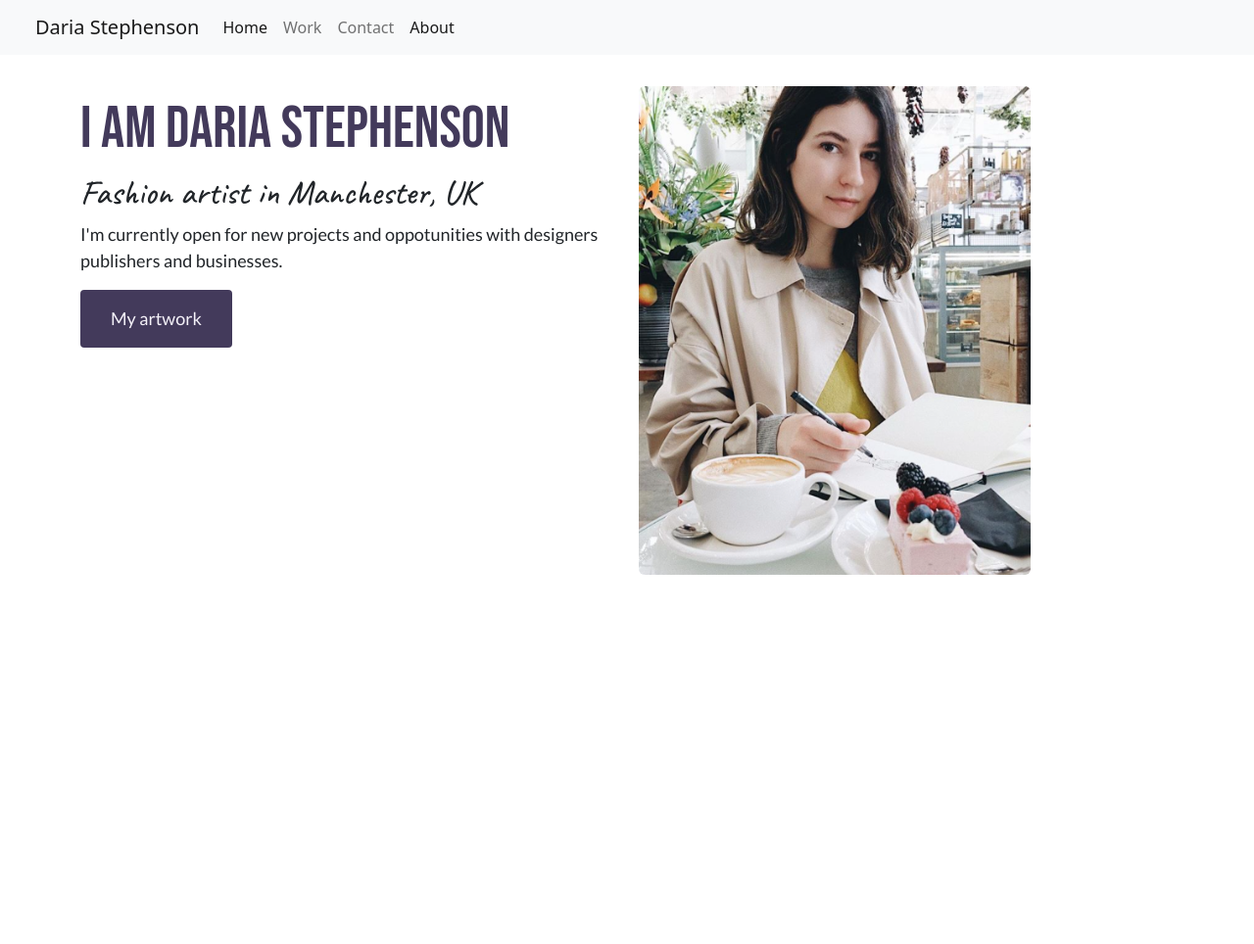
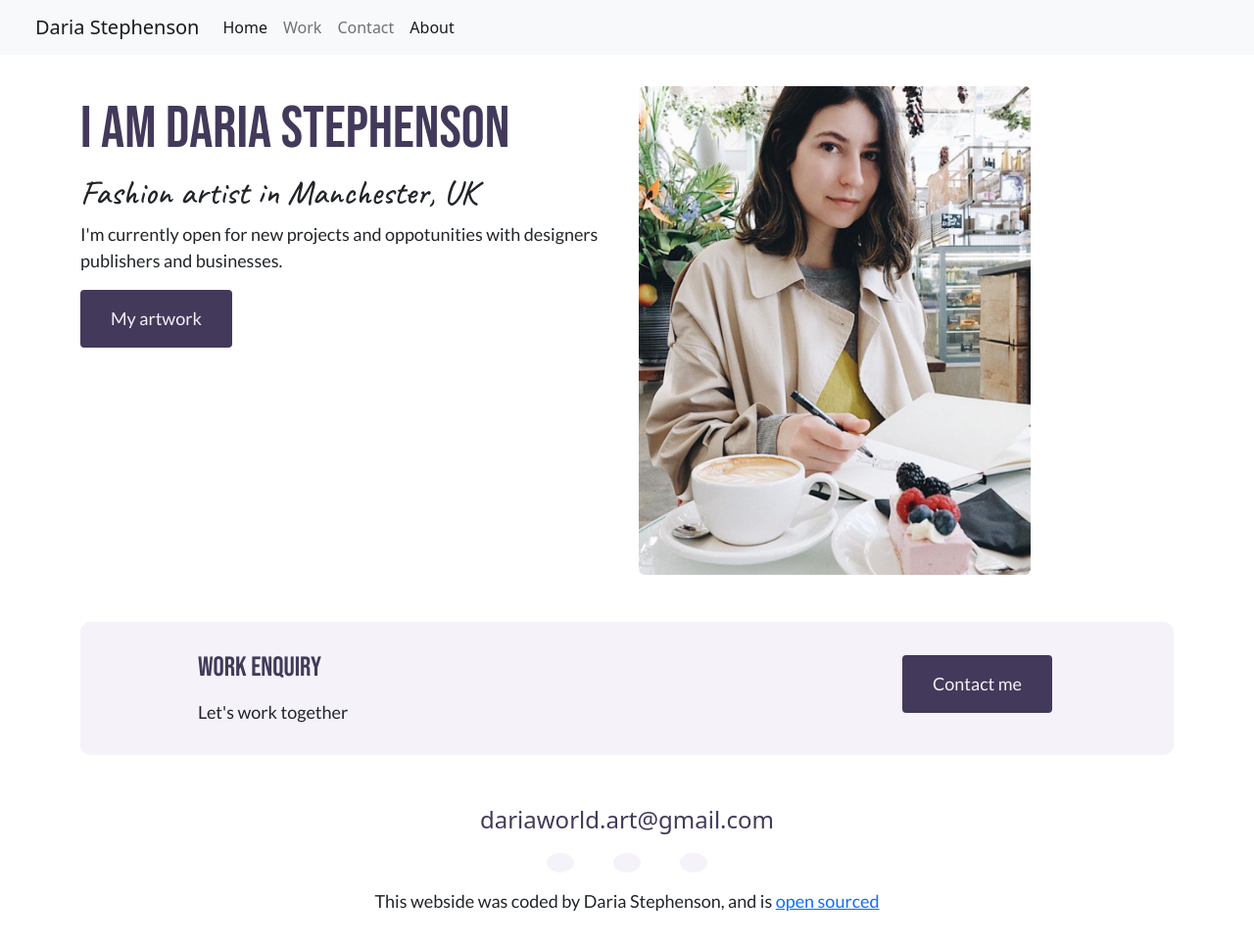
Before and after one commit to dashdashdashie/My-portfolio-project, a plain HTML site: page about.html in a window 1280 px wide. Shown: the whole page at 98% size. Before the commit the page ends 800 px from the top, so only its background shows below. Drawn offline with nearby package versions, Linux system fonts and the light colour scheme.

Commit message:
added footer to all pages

```diff
--- a/about.html
+++ b/about.html
@@ -82,5 +82,38 @@
         </div>
       </div>
     </div>
+    <footer class="container">
+      <div
+        class="contact-box justify-content-between mt-5 mb-5 d-none d-md-flex"
+      >
+        <div>
+          <h3>Work enquiry</h3>
+          <p class="mt-3">Let's work together</p>
+        </div>
+        <div>
+          <a href="contact.html" class="btn btn-branding m-1">Contact me</a>
+        </div>
+      </div>
+      <div class="d-flex justify-content-center mt-4 mb-3">
+        <a href="mailto:dariaworld.art@gmail.com" class="email-link"
+          >dariaworld.art@gmail.com</a
+        >
+      </div>
+      <div class="social-links d-flex justify-content-center">
+        <a href="" target="_blank">
+          <i class="fab fa-instagram" aria-hidden="true"></i>
+        </a>
+        <a href="" target="_blank">
+          <i class="fab fa-github" aria-hidden="true"></i>
+        </a>
+        <a href="" target="_blank">
+          <i class="fab fa-facebook" aria-hidden="true"></i>
+        </a>
+      </div>
+      <p class="text-center mt-3">
+        This webside was coded by Daria Stephenson, and is
+        <a href="#" target="_blank">open sourced</a>
+      </p>
+    </footer>
   </body>
 </html>
```
Also changed, not shown: contact.html (+33 -0 lines), work.html (+33 -0 lines).
